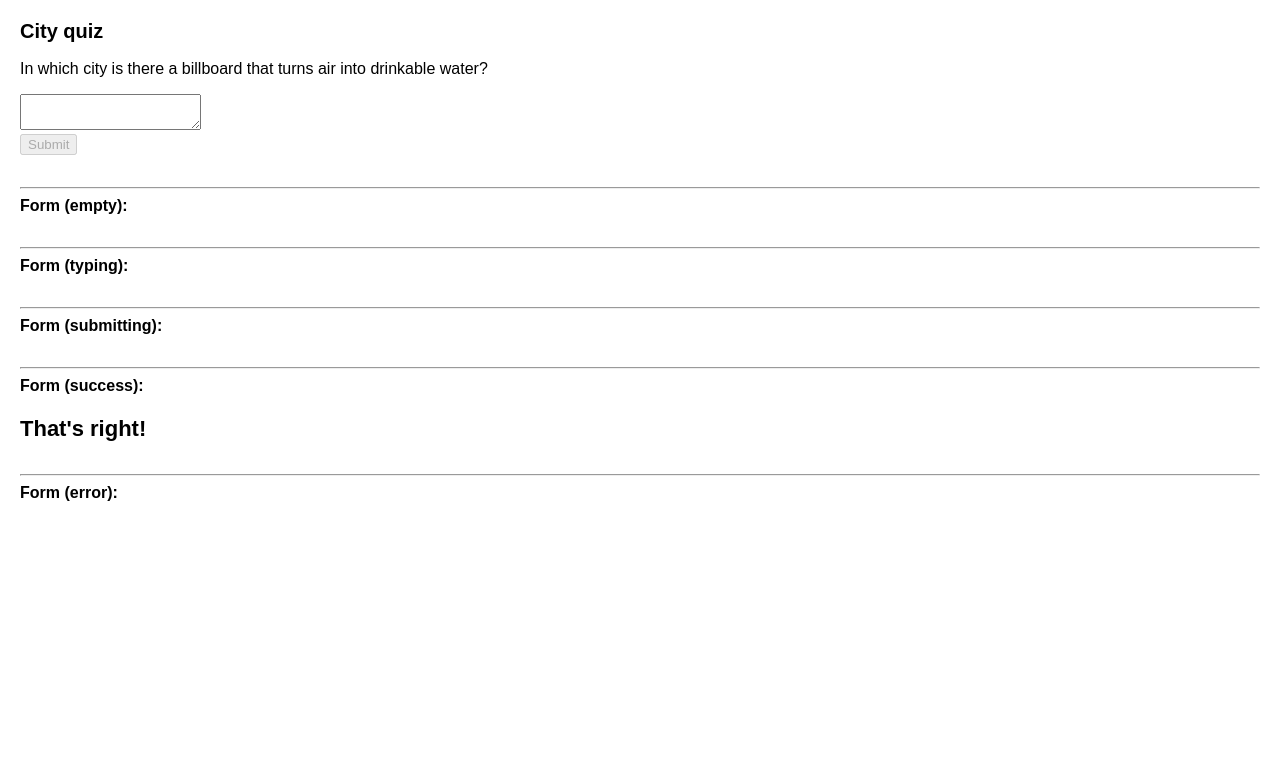
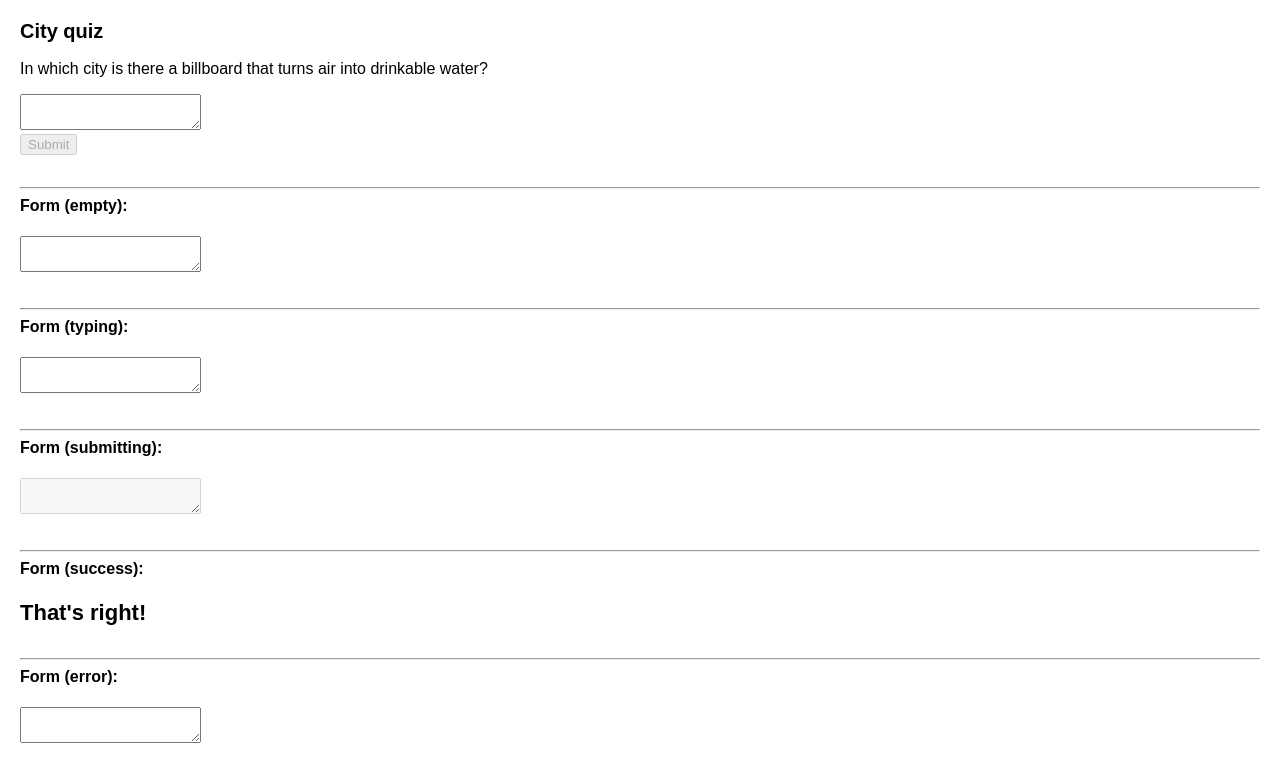
Before and after one commit to zelitosaide/react-js-course, a React (Create React App) app: page / in a window 1280 px wide. Shown: the top 782 px of the page. Built offline with nearby package versions, Linux system fonts and the light colour scheme.

Commit message:
Reacting to input with state

```diff
--- a/src/learn/learn-react/managing-state/reacting-to-input-with-state/index.js
+++ b/src/learn/learn-react/managing-state/reacting-to-input-with-state/index.js
@@ -32,6 +32,14 @@ function Form({ status }) {
   if (status === "success") {
     return <h1>That's right!</h1>;
   }
+
+  return (
+    <>
+      <form>
+        <textarea disabled={status === "submitting"} />
+      </form>
+    </>
+  );
 }
 
 function Form2({ status }) {
```
